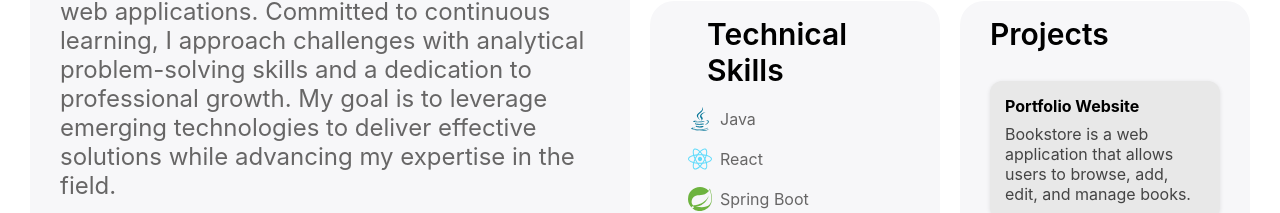
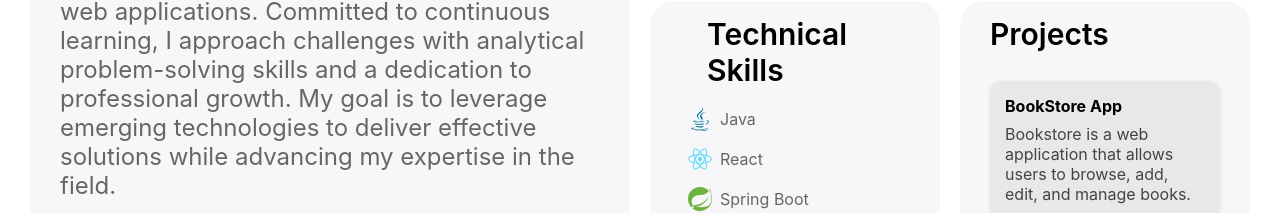
Before and after one commit to eminjafarli/portfolio, a React (Create React App) app: page / in a window 1280 px wide. Shown: the part 350-563 px from the top of the page. Built offline with nearby package versions, Linux system fonts and the light colour scheme.

Commit message:
initial commit

```diff
--- a/src/App.js
+++ b/src/App.js
@@ -248,7 +248,7 @@ const ProjectCard = styled.div`
 
 const projectsData = [
     {
-        title: "Portfolio Website",
+        title: "BookStore App",
         description: "Bookstore is a web application that allows users to browse, add, edit, and manage books."
     }
 ];
```
